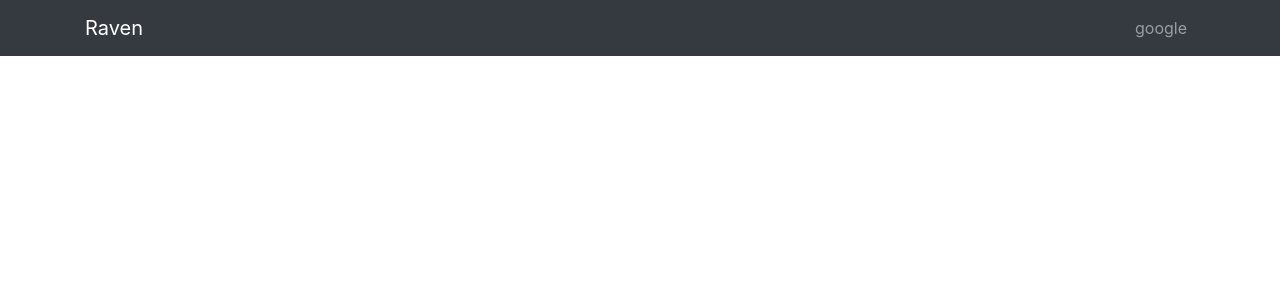
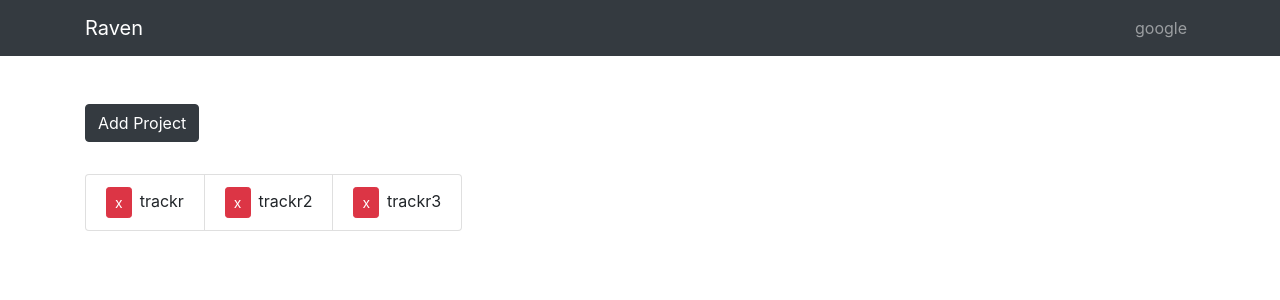
Before and after one commit to dhafinrazaq/Raven, a React (Create React App) app in the folder client/: page / in a window 1280 px wide. Shown: the top 300 px of the page. Built offline with nearby package versions, Linux system fonts and the light colour scheme.

Commit message:
Create frontend create, delete, and list project

```diff
--- a/client/src/App.css
+++ b/client/src/App.css
@@ -1,38 +1,3 @@
-.App {
-  text-align: center;
+.remove-btn {
+  margin-right: 0.5rem;
 }
-
-.App-logo {
-  height: 40vmin;
-  pointer-events: none;
-}
-
-@media (prefers-reduced-motion: no-preference) {
-  .App-logo {
-    animation: App-logo-spin infinite 20s linear;
-  }
-}
-
-.App-header {
-  background-color: #282c34;
-  min-height: 100vh;
-  display: flex;
-  flex-direction: column;
-  align-items: center;
-  justify-content: center;
-  font-size: calc(10px + 2vmin);
-  color: white;
-}
-
-.App-link {
-  color: #61dafb;
-}
-
-@keyframes App-logo-spin {
-  from {
-    transform: rotate(0deg);
-  }
-  to {
-    transform: rotate(360deg);
-  }
-}
--- a/client/src/App.js
+++ b/client/src/App.js
@@ -2,11 +2,13 @@ import logo from './RavenLogo.svg';
 import './App.css';
 import 'bootstrap/dist/css/bootstrap.min.css'
 import AppNavbar from './components/AppNavbar'
+import ProjectList from './components/ProjectList'
 
 function App() {
   return (
     <div className="App">
       <AppNavbar />
+      <ProjectList />
     </div>
   );
 }
--- /dev/null
+++ b/client/src/components/ProjectList.js
@@ -0,0 +1,59 @@
+import React, { Component } from 'react'
+import {
+    Container, ListGroup, ListGroupItem, Button
+} from 'reactstrap'
+import { CSSTransition, TransitionGroup } from 'react-transition-group';
+import { v4 as uuid } from 'uuid';
+
+export class ProjectList extends Component {
+    state = {
+        projects: [
+            {id: uuid(), name: 'trackr'},
+            {id: uuid(), name: 'trackr2'},
+            {id: uuid(), name: 'trackr3'},
+        ]
+    }
+    render() {
+        const { projects } = this.state;
+        return (
+            <Container>
+                <Button
+                    color="dark"
+                    style={{marginBottom: '2rem'}}
+                    onClick={() => {
+                        const name = prompt('Enter project');
+                        if (name) {
+                            this.setState(state => ({
+                                projects: [...state.projects, { id: uuid(), name }]
+                            }));
+                        }
+                    }}>Add Project
+                </Button>
+
+                <ListGroup horizontal>
+                    {/* <TransitionGroup className="project-list"> */}
+                        {projects.map(({ id, name }) => (
+                            // <CSSTransition key={id} timeout={500} classNames="fade">
+                                <ListGroupItem>
+                                    <Button
+                                        className= "remove-btn"
+                                        color="danger"
+                                        size="sm"
+                                        onClick={() => {
+                                            this.setState(state => ({
+                                                projects: state.projects.filter(project => project.id !== id)
+                                            }))
+                                        }}>x
+                                    </Button>
+                                    {name}
+                                </ListGroupItem>
+                            // </CSSTransition>
+                        ))}
+                    {/* </TransitionGroup> */}
+                </ListGroup>
+            </Container>
+        )
+    }
+}
+
+export default ProjectList
```
Also changed, not shown: 1 other file (tests, documents, lock files or other folders).
